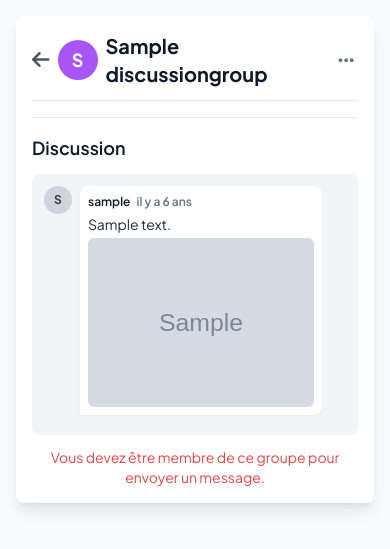
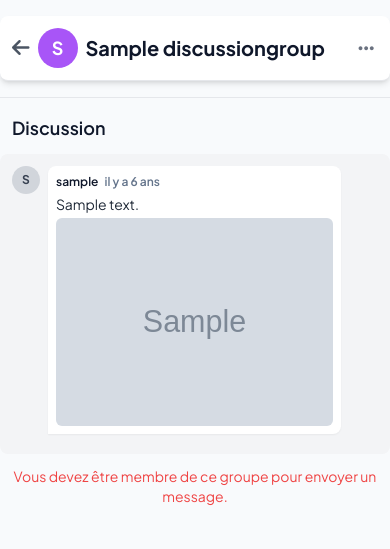
Before and after one commit to chadrackmbupiokajess/bilistaff, a Django app: page /discussion_groups/1/ in a window 390 px wide. Shown: the part 82-631 px from the top of the page. Run offline with Django 5.2, Linux system fonts and the light colour scheme; tables that the repository leaves empty hold one stand-in row (values such as "Sample post"); grey boxes marked "Sample" are stand-in pictures; some libraries are stand-ins or nearby versions.

Commit message:
Ajout message

```diff
--- a/templates/biliapp/discussion_group_detail.html
+++ b/templates/biliapp/discussion_group_detail.html
@@ -5,10 +5,11 @@
 {% block title %}Discussion de Groupe: {{ group.name }}{% endblock %}
 
 {% block content %}
-<div class="container mx-auto px-4 py-4 sm:py-8"> {# Ajustement du padding vertical pour mobile #}
-    <div class="max-w-4xl mx-auto bg-white shadow-lg rounded-lg p-4 sm:p-6"> {# Ajustement du padding pour mobile #}
+<div class="container mx-auto px-0 sm:px-4 py-4 sm:py-8"> {# Ajustement du padding horizontal pour mobile à 0 #}
+    {# La carte principale est maintenant transparente, sans ombre ni bordures sur mobile #}
+    <div class="max-w-4xl mx-auto p-0 sm:p-6"> {# Padding à 0 sur mobile, padding sur sm: #}
         {# Nouvelle en-tête de groupe avec bouton retour, avatar et nom #}
-        <div class="flex items-center mb-4 pb-3 sm:mb-6 sm:pb-4 border-b border-gray-200">
+        <div class="flex items-center mb-4 pb-3 sm:mb-6 sm:pb-4 border-b border-gray-200 bg-white sm:bg-transparent p-3 sm:p-0 rounded-lg sm:rounded-none shadow-md sm:shadow-none"> {# Ajout de bg-white et shadow sur mobile pour l'en-tête #}
             <a href="{% url 'messages' %}" class="text-gray-600 hover:text-accent transition-colors mr-2 sm:mr-4"> {# Changé l'URL de retour ici #}
                 <i class="fas fa-arrow-left text-xl sm:text-2xl"></i> {# Taille d'icône responsive #}
             </a>
@@ -31,7 +32,8 @@
         </div>
 
         {# Section des détails du groupe (cachée par défaut) #}
-        <div id="groupDetailsContent" class="hidden mb-4 sm:mb-6 p-3 sm:p-4 bg-gray-50 rounded-lg border border-gray-200"> {# Padding responsive #}
+        {# Cette section aura son propre fond blanc et ombre pour la distinguer #}
+        <div id="groupDetailsContent" class="hidden mb-4 sm:mb-6 p-3 sm:p-4 bg-white rounded-lg border border-gray-200 shadow-sm"> {# Padding responsive #}
             <p class="text-sm sm:text-base text-slate-700 mb-2"><strong>Description:</strong> {{ group.description|default:"Pas de description pour ce groupe." }}</p>
             <div class="flex items-center text-xs sm:text-sm text-slate-500 mb-2"> {# Taille de texte responsive #}
                 <i class="fas fa-user-shield mr-1"></i>
@@ -54,7 +56,7 @@
 
         <hr class="my-4 sm:my-6"> {# Marge responsive #}
 
-        <h3 class="text-lg sm:text-xl font-semibold text-primary mb-3 sm:mb-4">Discussion</h3> {# Taille de titre responsive #}
+        <h3 class="text-lg sm:text-xl font-semibold text-primary mb-3 sm:mb-4 px-3 sm:px-0">Discussion</h3> {# Taille de titre responsive, ajout de px pour mobile #}
         <div id="chat-box" class="bg-gray-100 p-3 sm:p-4 rounded-lg max-h-80 sm:max-h-96 overflow-y-auto mb-3 sm:mb-4 flex flex-col-reverse"> {# Padding et hauteur responsive #}
             {% if group_messages %}
                 {% for message in group_messages %}
```
